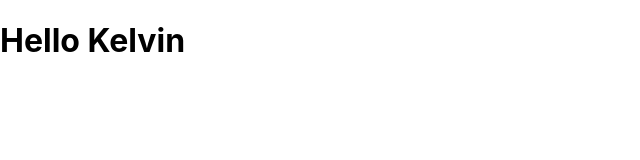
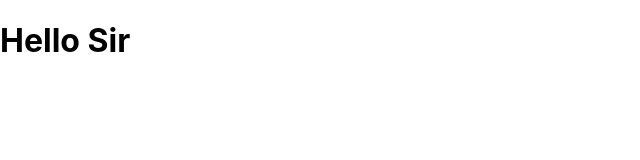
Before and after one commit to Kkahihu/jobs, a React (Create React App) app: page / in a window 1280 px wide. Shown: the top 160 px of the page, without its empty margins (0-640 px from the left). Built offline with nearby package versions, Linux system fonts and the light colour scheme.

Commit message:
Update App.js

```diff
--- a/src/App.js
+++ b/src/App.js
@@ -3,7 +3,7 @@ import React from 'react';
 function App() {
   return (
     <div className="App">
-       <h1>Hello Kelvin</h1>
+       <h1>Hello Sir</h1>
     </div>
   );
 }
```
